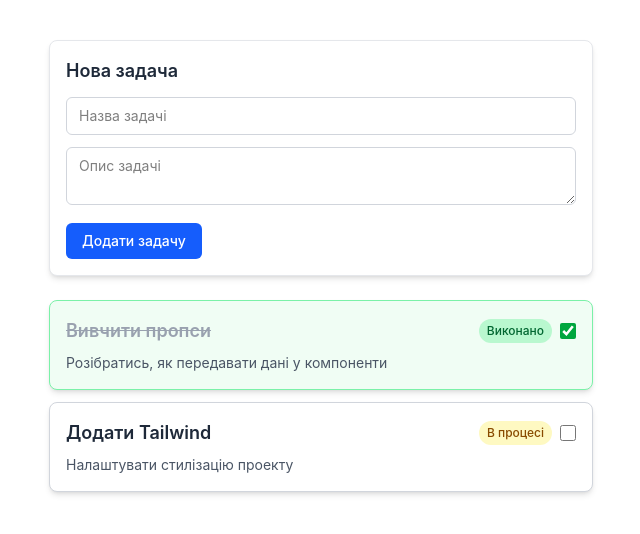
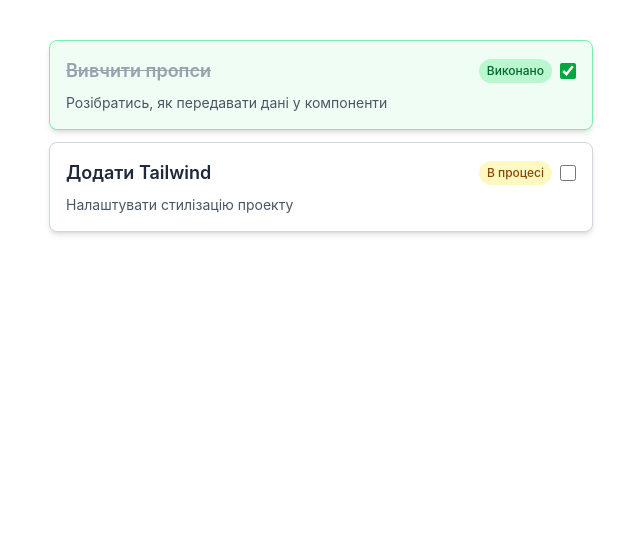
Before and after one commit to yevhenii-sokolvak/mentoring_js_tasks, a React (Vite) app in the folder reactjs/task1/: page / in a window 1280 px wide. Shown: the top 534 px of the page, without its empty margins (319-959 px from the left). Built offline with nearby package versions, Linux system fonts and the light colour scheme.

Commit message:
Revert "feat: reactjs. task2. added taskaddform"
This reverts commit 7ed1748c8df2f528d37d9f1caed5bd902786d29d.

```diff
--- a/reactjs/task1/src/components/TaskAddForm.jsx
+++ /dev/null
@@ -1,59 +0,0 @@
-import { useState } from 'react';
-
-function TaskAddForm({ onAddTask }) {
-    const [newTitle, setNewTitle] = useState('');
-    const [newDescription, setNewDescription] = useState('');
-
-    const resetTaskAddForm = () => {
-      setNewTitle('');
-      setNewDescription('');
-    };
-
-    const handleSubmit = (e) => {
-      e.preventDefault();
-
-      if (!newTitle.trim()) return;
-
-      onAddTask({
-          title: newTitle,
-          description: newDescription,
-          isCompleted: false,
-      });
-
-      resetTaskAddForm();
-    };
-
-    return (
-      <form
-        onSubmit={handleSubmit}
-        className="bg-white p-4 rounded-lg shadow-md border border-gray-200 mb-6 space-y-3"
-      >
-      <h2 className="text-lg font-semibold text-gray-800">Нова задача</h2>
-
-      <input
-        type="text"
-        placeholder="Назва задачі"
-        value={newTitle}
-        onChange={(e) => setNewTitle(e.target.value)}
-        className="w-full px-3 py-2 border border-gray-300 rounded-md text-sm focus:outline-none focus:ring-2 focus:ring-blue-500"
-      />
-
-      <textarea
-        placeholder="Опис задачі"
-        value={newDescription}
-        onChange={(e) => setNewDescription(e.target.value)}
-        className="w-full px-3 py-2 border border-gray-300 rounded-md text-sm focus:outline-none focus:ring-2 focus:ring-blue-500"
-        rows={2}
-      />
-
-      <button
-        type="submit"
-        className="bg-blue-600 text-white px-4 py-2 rounded-md text-sm font-medium hover:bg-blue-700 transition-colors"
-      >
-        Додати задачу
-      </button>
-      </form>
-    );
-};
-
-export default TaskAddForm;
--- a/reactjs/task1/src/components/TaskList.jsx
+++ b/reactjs/task1/src/components/TaskList.jsx
@@ -1,6 +1,5 @@
 import {useState} from 'react';
 import Task from './Task';
-import TaskAddForm from './TaskAddForm';
 
 function TaskList() {
   const [tasks, setTasks] = useState([
@@ -24,14 +23,8 @@ function TaskList() {
     );
   };
 
-  const handleAddTask = (newTask) => {
-    setTasks((prevTasks) => [...prevTasks, newTask]);
-  };
-
   return (
     <div className="max-w-xl mx-auto mt-10 space-y-3 px-4">
-      <TaskAddForm onAddTask={handleAddTask} />
-
       {tasks.map((task, index) => (
         <Task
           key={index}
```
